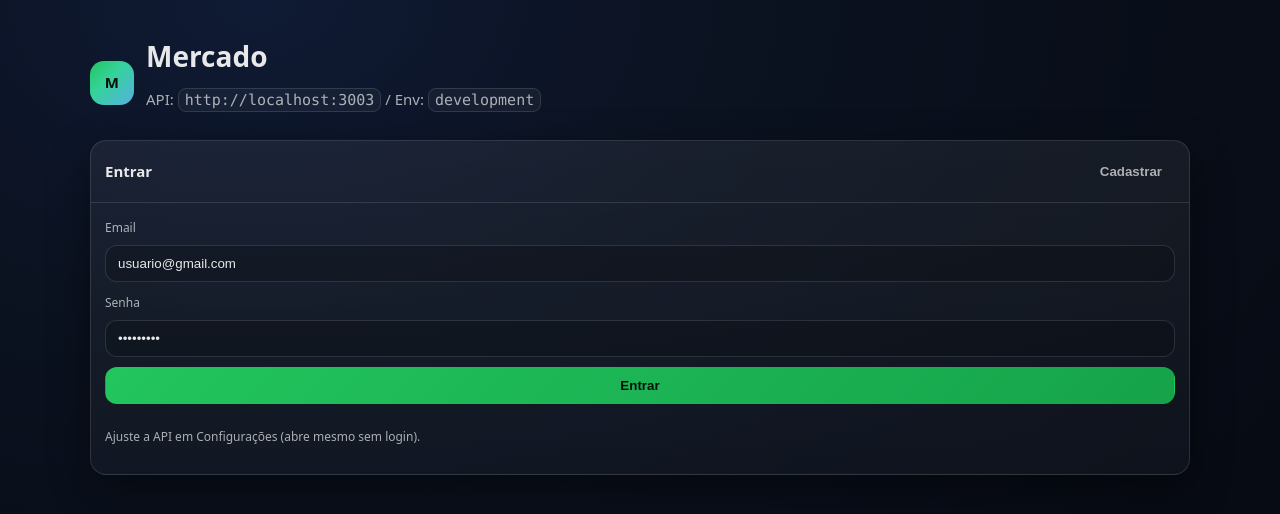
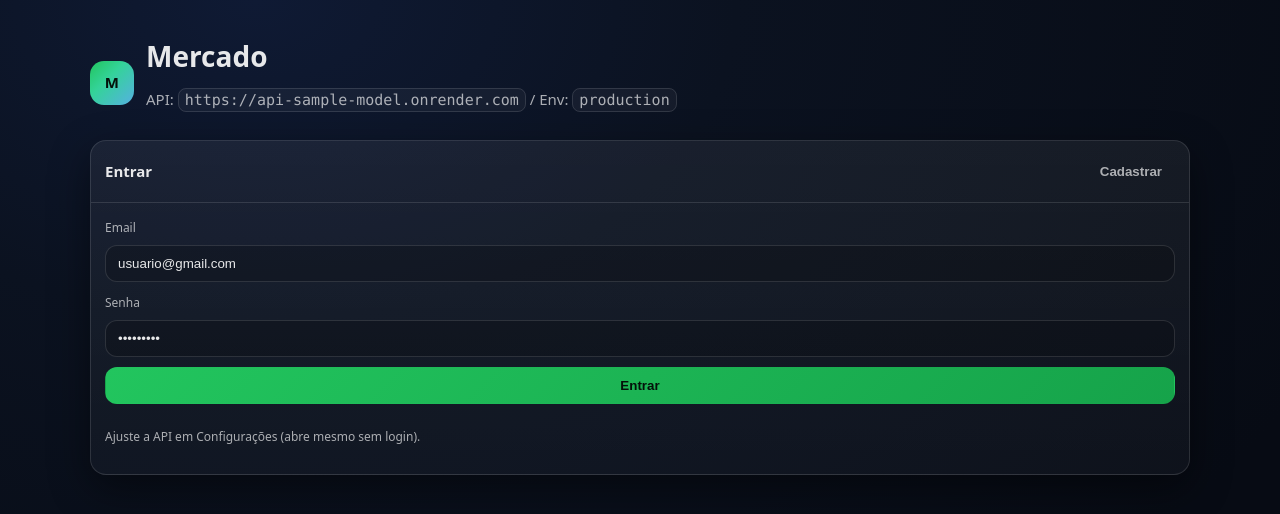
Before and after one commit to Guilherme-Luis/Frontend-Sample-Model, a React (Vite) app: page /login in a window 1280 px wide. Shown: the top 514 px of the page. Built offline with nearby package versions, Linux system fonts and the light colour scheme.

Commit message:
fix: configure production api endpoint

```diff
--- a/public/app-config.js
+++ b/public/app-config.js
@@ -1,4 +1,4 @@
 window.__APP_CONFIG__ = {
-  apiOrigin: "http://localhost:3003",
-  environment: "development",
+  apiOrigin: "https://api-sample-model.onrender.com/",
+  environment: "production",
 };
```
Also changed, not shown: 1 other file (tests, documents, lock files or other folders).
